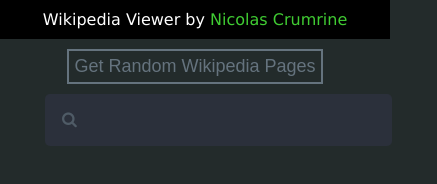
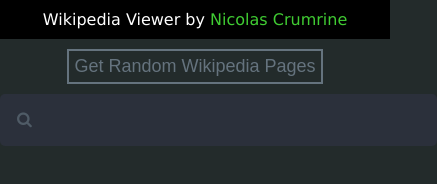
Before and after one commit to CrumrineCoder/Wikipedia-Viewer-Version2, a plain HTML site: page index.html in a window 390 px wide. Shown: the whole page, 437 px wide, since content can reach past the window. Drawn offline with nearby package versions, Linux system fonts and the light colour scheme; a web font is replaced by a local one.

Commit message:
Responsive design done

```diff
--- a/css.css
+++ b/css.css
@@ -5,8 +5,7 @@ body {
   color: white;
   background: #232B2B;
   margin: 0;
-  width: 100%;
-  height: 100%;
+
 }
 
 /* Header */
@@ -45,17 +44,13 @@ nav {
   white-space: nowrap;
   position: relative;
   margin: 10px auto;
-  width: 300px;
-  height: 50px;
+  width: 35%;
 
 }
-/*
-
-*/
 
 #searchContainer input {
 
-  width: 300px;
+  width: 90%;
   height: 50px;
   background: #2b303b;
   border: none;
@@ -98,6 +93,7 @@ nav {
   background: #ffffff;
 }
 
+
 #randomSearch{
  margin: 10px auto;
     display:block;
@@ -137,3 +133,12 @@ h3 {
 #contentContainer{
 	 text-align: center;
 }
+
+@media screen and (max-width: 800px) {
+	#searchContainer{
+		width: 100%;
+	}
+	#searchContainer input {
+		width: 100%;
+	}
+}
--- a/data.js
+++ b/data.js
@@ -47,7 +47,6 @@ function generateRandom(){
     url: url,
     dataType: "jsonp",
     success: function(data) {
-	console.log(data);
 		contentContainer.innerHTML = "";
 		for (i = 0; i < limit; i++) {
 			if (data.query.random[i].title != undefined) {
```
Also changed, not shown: index.html (+0 -1 lines).
